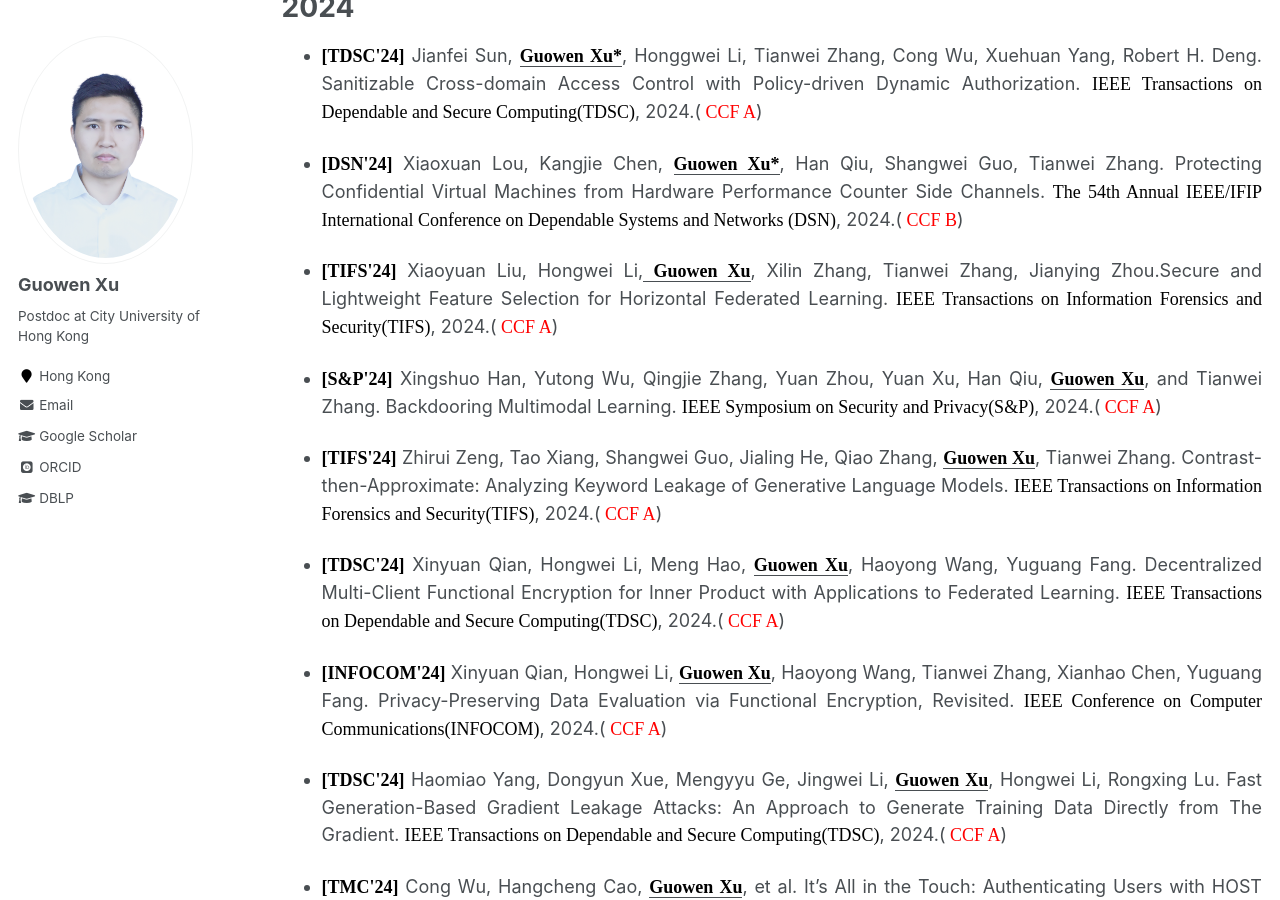
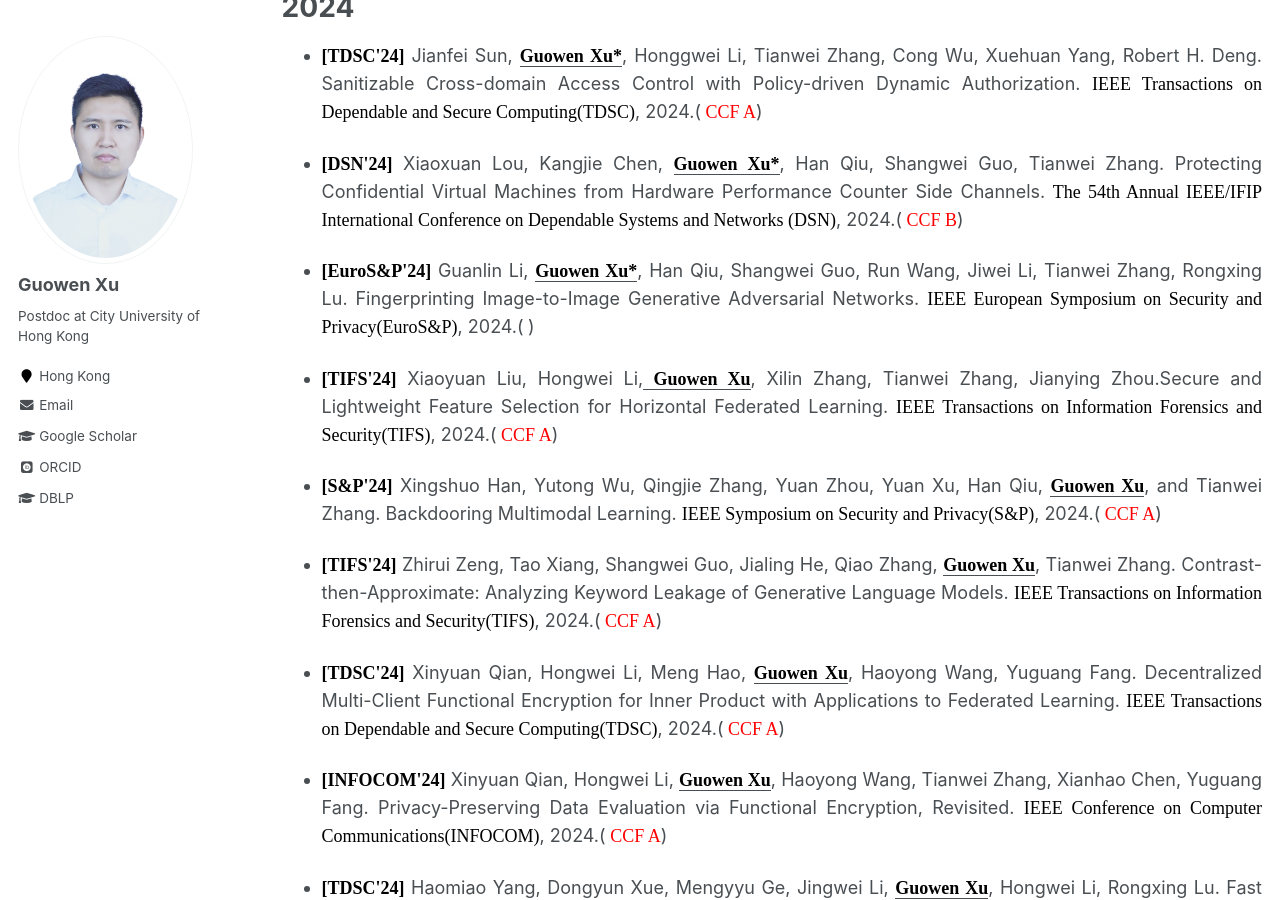
Before and after one commit to Guowen-xu/guowen-xu.github.io, a Jekyll site: the page built from _pages/publications.md, in a window 1280 px wide and 900 px high, scrolled down 335 px. Built offline with Jekyll 4.4.1, drawn with Linux system fonts in a browser that asks for light colours; some web fonts are replaced.

Commit message:
Update publications.md

```diff
--- a/_pages/publications.md
+++ b/_pages/publications.md
@@ -16,6 +16,8 @@ You can find my articles on my [Google Scholar](https://scholar.google.com.hk/ci
 * <p align="justify"> <b><font face="Times New Roman" color=black size=4> [TDSC'24]</font></b> Jianfei Sun, <u><b><font face="Times New Roman" color=black size=4> Guowen Xu*</font></b></u>, Honggwei Li, Tianwei Zhang, Cong Wu,  Xuehuan Yang,  Robert H. Deng. Sanitizable Cross-domain Access Control with Policy-driven Dynamic Authorization. <font face="Times New Roman" color=black size=4> IEEE Transactions on Dependable and Secure Computing(TDSC)</font>, 2024.(<font face="Times New Roman" color=red size=4> CCF A</font>)
 
 * <p align="justify"> <b><font face="Times New Roman" color=black size=4> [DSN'24]</font></b> Xiaoxuan Lou, Kangjie Chen, <u><b><font face="Times New Roman" color=black size=4> Guowen Xu*</font></b></u>, Han Qiu, Shangwei Guo, Tianwei Zhang. Protecting Confidential Virtual Machines from Hardware Performance Counter Side Channels.  <font face="Times New Roman" color=black size=4> The 54th Annual IEEE/IFIP International Conference on Dependable Systems and Networks (DSN)</font>, 2024.(<font face="Times New Roman" color=red size=4> CCF B</font>)
+
+* <p align="justify"> <b><font face="Times New Roman" color=black size=4> [EuroS&P'24]</font></b> Guanlin Li, <u><b><font face="Times New Roman" color=black size=4> Guowen Xu*</font></b></u>, Han Qiu, Shangwei Guo, Run Wang, Jiwei Li,  Tianwei Zhang, Rongxing Lu. Fingerprinting Image-to-Image Generative Adversarial Networks.  <font face="Times New Roman" color=black size=4> IEEE European Symposium on Security and Privacy(EuroS&P)</font>, 2024.(<font face="Times New Roman" color=red size=4> </font>)
 
 * <p align="justify">  <b><font face="Times New Roman" color=black size=4> [TIFS'24]</font></b> Xiaoyuan Liu, Hongwei Li,<u><b><font face="Times New Roman" color=black size=4> Guowen Xu</font></b></u>, Xilin Zhang, Tianwei Zhang, Jianying Zhou.Secure and Lightweight Feature Selection for Horizontal Federated Learning. <font face="Times New Roman" color=black size=4> IEEE Transactions on Information Forensics and Security(TIFS)</font>, 2024.(<font face="Times New Roman" color=red size=4> CCF A</font>)
 
```
